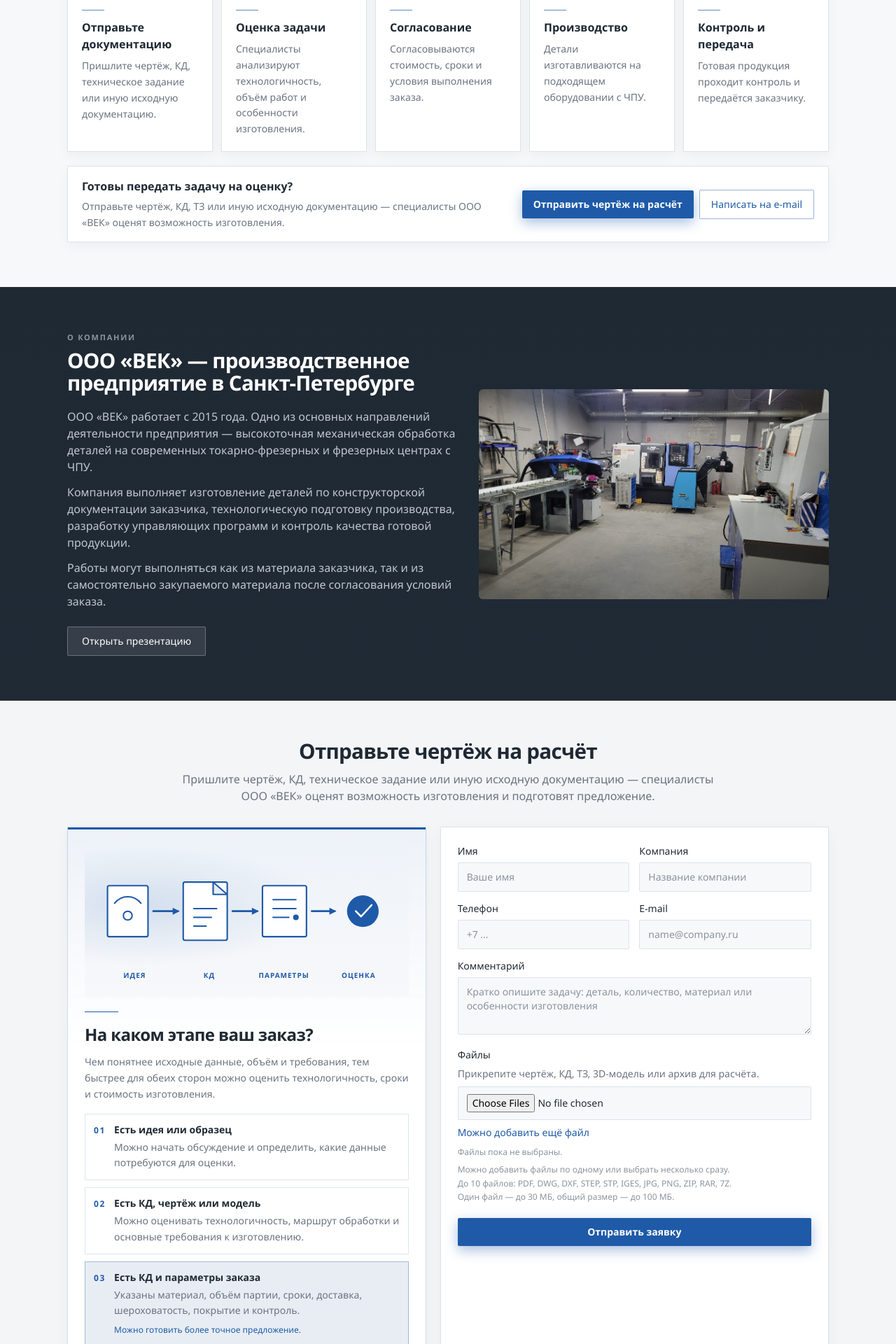
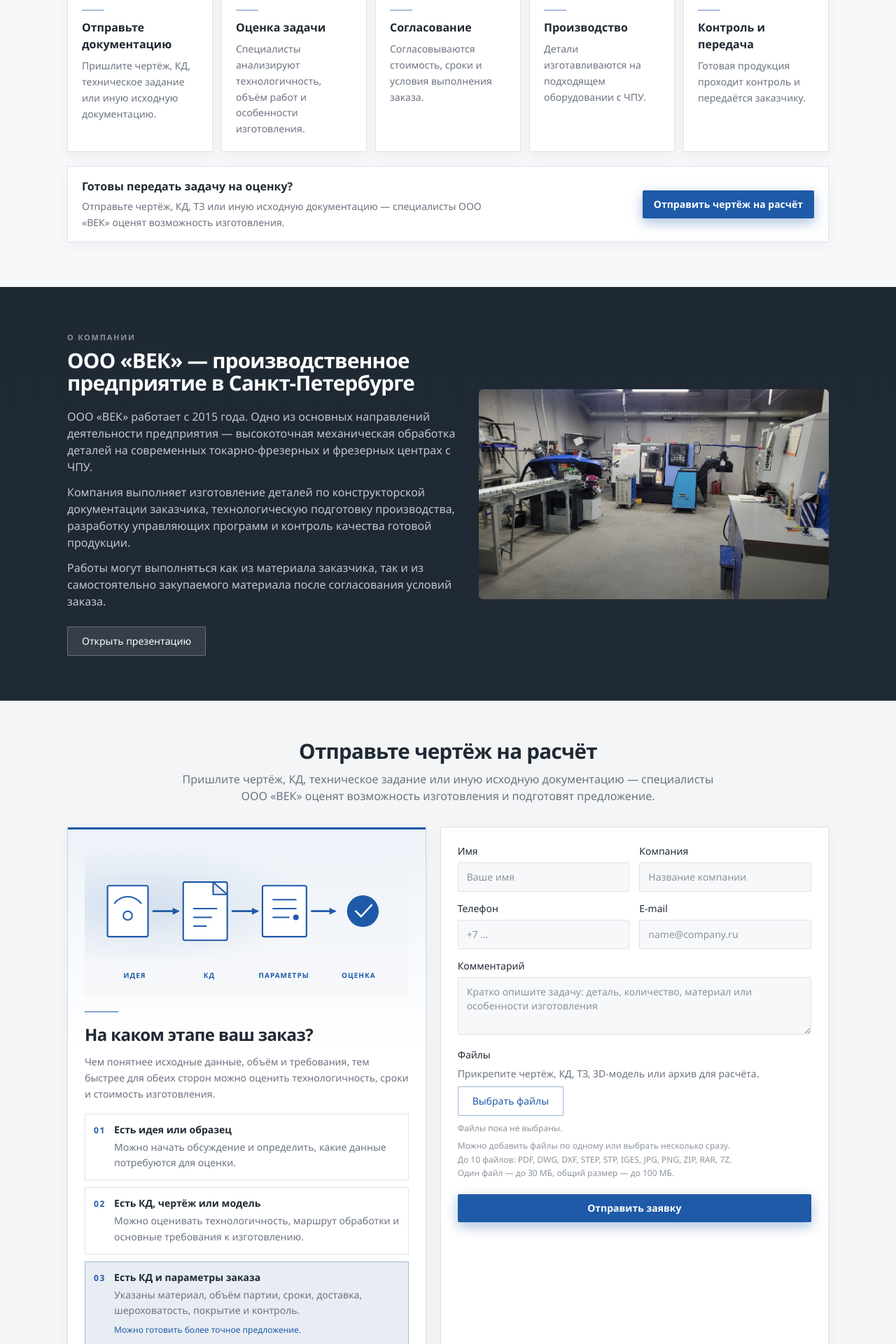
Before and after one commit to rudakovanailya-commits/vek-site, a React (Vite) app: page / in a window 1280 px wide. Shown: the part 5163-7083 px from the top of the page at 70% size. Built offline with nearby package versions, Linux system fonts and the light colour scheme.

Commit message:
Polish request form file upload

```diff
--- a/src/App.jsx
+++ b/src/App.jsx
@@ -1,8 +1,6 @@
 import { useRef, useState } from 'react'
 import { upload } from '@vercel/blob/client'
 
-const MAILTO = 'ooovek17@gmail.com'
-const MAIL_SUBJECT = 'Заявка на расчёт изготовления детали'
 const MAX_FILES = 10
 const MAX_FILE_BYTES = 30 * 1024 * 1024
 const MAX_TOTAL_BYTES = 100 * 1024 * 1024
@@ -732,12 +730,6 @@
             >
               Отправить чертёж на расчёт
             </a>
-            <a
-              href={`mailto:${MAILTO}?subject=${encodeURIComponent(MAIL_SUBJECT)}`}
-              className="inline-flex items-center justify-center rounded-sm border border-accent/45 bg-white px-4 py-2.5 text-sm font-medium text-accent transition-colors hover:border-accent hover:bg-accent/5"
-            >
-              Написать на e-mail
-            </a>
           </div>
         </div>
       </Container>
@@ -911,6 +903,7 @@
   const [error, setError] = useState('')
   const [files, setFiles] = useState([])
   const [fileError, setFileError] = useState('')
+  const [formKey, setFormKey] = useState(0)
   const fileInputRef = useRef(null)
 
   function handleFileChange(event) {
@@ -1026,6 +1019,15 @@
     }
   }
 
+  function startAnotherRequest() {
+    setSuccess(false)
+    setError('')
+    setFileError('')
+    setFiles([])
+    setFormKey((key) => key + 1)
+    if (fileInputRef.current) fileInputRef.current.value = ''
+  }
+
   const fieldClass =
     'w-full rounded-sm border border-steel-200 bg-steel-50 px-3 py-2.5 text-sm text-graphite-900 outline-none transition-colors placeholder:text-steel-400 focus:border-accent focus:bg-white'
 
@@ -1092,7 +1094,45 @@
               нужно уточнить.
             </p>
           </aside>
+          {success ? (
+            <div
+              className="request-success-card flex h-full flex-col border border-accent/35 bg-white p-5 shadow-card sm:p-6"
+              role="status"
+              aria-live="polite"
+            >
+              <div className="flex items-start gap-4">
+                <span className="request-success-icon flex h-14 w-14 shrink-0 items-center justify-center rounded-full bg-accent text-white">
+                  <svg className="h-7 w-7" viewBox="0 0 24 24" fill="none" aria-hidden="true">
+                    <path
+                      className="request-success-check"
+                      d="M5 13l4 4L19 7"
+                      stroke="currentColor"
+                      strokeWidth="2.2"
+                      strokeLinecap="round"
+                      strokeLinejoin="round"
+                    />
+                  </svg>
+                </span>
+                <div className="min-w-0">
+                  <p className="text-xl font-semibold tracking-tight text-graphite-900 sm:text-2xl">
+                    Заявка отправлена
+                  </p>
+                  <p className="mt-2 text-sm leading-relaxed text-steel-500 sm:text-base">
+                    Мы получили вашу документацию и свяжемся с вами после рассмотрения.
+                  </p>
+                </div>
+              </div>
+              <button
+                type="button"
+                onClick={startAnotherRequest}
+                className="mt-auto inline-flex w-full items-center justify-center rounded-sm border border-accent/45 bg-white px-5 py-2.5 text-sm font-medium text-accent transition-colors hover:border-accent hover:bg-accent/5 sm:mt-8 sm:w-auto"
+              >
+                Отправить ещё одну заявку
+              </button>
+            </div>
+          ) : (
           <form
+            key={formKey}
             className="border border-steel-200 bg-white p-5 shadow-card sm:p-6"
             onSubmit={handleSubmit}
           >
@@ -1147,7 +1187,7 @@
                 className={`${fieldClass} resize-y`}
               />
             </label>
-            <div className="mt-3.5 block text-sm">
+            <div className="relative mt-3.5 block text-sm">
               <span className="mb-1.5 block font-medium text-graphite-800">Файлы</span>
               <p className="mb-1.5 text-sm leading-relaxed text-steel-500">
                 Прикрепите чертёж, КД, ТЗ, 3D-модель или архив для расчёта.
@@ -1159,15 +1199,25 @@
                 type="file"
                 multiple
                 accept=".pdf,.dwg,.dxf,.step,.stp,.iges,.igs,.jpg,.jpeg,.png,.zip,.rar,.7z"
-                className={fieldClass}
+                className="request-file-input"
                 onChange={handleFileChange}
               />
-              <label
-                htmlFor="request-files"
-                className="mt-2 inline-block cursor-pointer text-sm font-medium text-accent transition-colors hover:text-accent-hover"
-              >
-                Можно добавить ещё файл
-              </label>
+              <div className="flex flex-wrap items-center gap-x-4 gap-y-2">
+                <label
+                  htmlFor="request-files"
+                  className="inline-flex cursor-pointer items-center justify-center rounded-sm border border-accent/45 bg-white px-5 py-2.5 text-sm font-medium text-accent transition-colors hover:border-accent hover:bg-accent/5"
+                >
+                  Выбрать файлы
+                </label>
+                {files.length > 0 ? (
+                  <label
+                    htmlFor="request-files"
+                    className="cursor-pointer text-sm font-medium text-accent transition-colors hover:text-accent-hover"
+                  >
+                    Добавить ещё файлы
+                  </label>
+                ) : null}
+              </div>
               {files.length === 0 ? (
                 <p className="mt-2 text-xs leading-relaxed text-steel-400">
                   Файлы пока не выбраны.
@@ -1219,41 +1269,12 @@
               >
                 {sending ? 'Отправляем заявку...' : 'Отправить заявку'}
               </button>
-              {success ? (
-                <div
-                  className="request-success-card mt-2 border border-accent/35 bg-accent-muted px-4 py-5 sm:px-6 sm:py-6"
-                  role="status"
-                  aria-live="polite"
-                >
-                  <div className="flex items-start gap-4">
-                    <span className="request-success-icon flex h-14 w-14 shrink-0 items-center justify-center rounded-full bg-accent text-white">
-                      <svg className="h-7 w-7" viewBox="0 0 24 24" fill="none" aria-hidden="true">
-                        <path
-                          className="request-success-check"
-                          d="M5 13l4 4L19 7"
-                          stroke="currentColor"
-                          strokeWidth="2.2"
-                          strokeLinecap="round"
-                          strokeLinejoin="round"
-                        />
-                      </svg>
-                    </span>
-                    <div className="min-w-0">
-                      <p className="text-xl font-semibold tracking-tight text-graphite-900 sm:text-2xl">
-                        Заявка отправлена
-                      </p>
-                      <p className="mt-2 text-sm leading-relaxed text-steel-500 sm:text-base">
-                        Мы получили вашу документацию и свяжемся с вами после рассмотрения.
-                      </p>
-                    </div>
-                  </div>
-                </div>
-              ) : null}
               {error ? (
                 <p className="text-sm leading-relaxed text-graphite-800">{error}</p>
               ) : null}
             </div>
           </form>
+          )}
         </div>
       </Container>
     </section>
--- a/src/index.css
+++ b/src/index.css
@@ -110,11 +110,17 @@
       inset 0 0 0 1px rgba(30, 90, 168, 0.28);
   }
 
-  .card-lift {
-    transition:
-      transform 250ms ease,
-      border-color 250ms ease,
-      box-shadow 250ms ease;
+  .request-file-input {
+    position: absolute;
+    width: 1px;
+    height: 1px;
+    padding: 0;
+    margin: -1px;
+    overflow: hidden;
+    clip: rect(0, 0, 0, 0);
+    white-space: nowrap;
+    border: 0;
+    opacity: 0;
   }
 
   .card-lift:hover {
```
